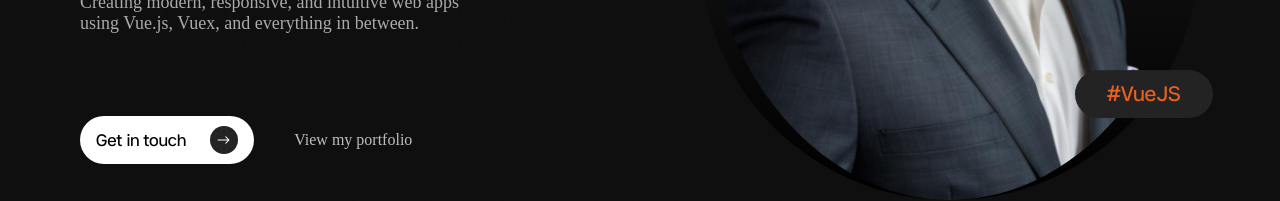
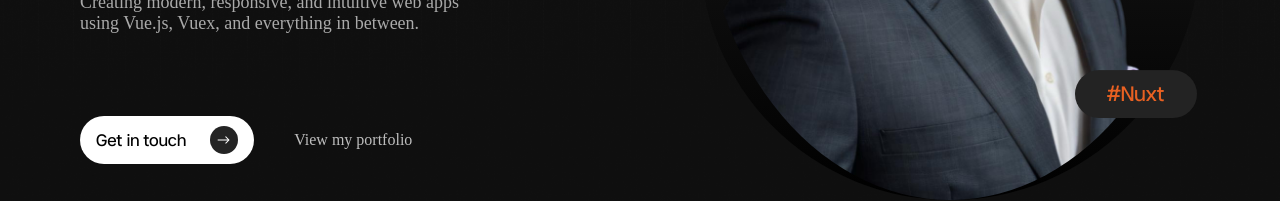
Before and after one commit to DmitriyPozniakov/Portfolio, a Vue app: page / in a window 1280 px wide. Shown: the part 550-751 px from the top of the page. Built offline with nearby package versions, Linux system fonts and the light colour scheme; a web font is replaced by a local one.

Commit message:
update portfokio, fixed bug with text

```diff
--- a/src/components/HeroSection.vue
+++ b/src/components/HeroSection.vue
@@ -24,7 +24,7 @@
       <div class="hero-image-container" data-aos="fade-left">
         <base-floating class="first">#FrontendDeveloper</base-floating>
         <base-floating class="second">#VueDev</base-floating>
-        <base-floating class="third">#VueJS</base-floating>
+        <base-floating class="third">#Nuxt</base-floating>
         <div class="image-container"></div>
       </div>
     </div>
--- a/src/components/MyStack.vue
+++ b/src/components/MyStack.vue
@@ -82,6 +82,8 @@ import TheCarousel from "./TheCarousel.vue";
   padding: 3px;
   transition: all 0.3s ease;
 }
+
+
 
 .skill:hover {
   transform: scale(1.1);
--- a/src/components/MyWorks.vue
+++ b/src/components/MyWorks.vue
@@ -55,7 +55,7 @@ const works = [
   {
     img: Carentio,
     url: "https://carentio.netlify.app/",
-    title: "Swap",
+    title: "Carentio",
     stack: "Nuxt / TypeScript / HTML5 / Tailwind",
     aos: "fade-left"
   },
--- a/src/components/layouts/TheFooter.vue
+++ b/src/components/layouts/TheFooter.vue
@@ -4,7 +4,6 @@
       <div class="left" data-aos="fade-up">
         <img class="earth" src="@/assets/images/earth.png" alt="" />
         <p class="email">pozniakov.dmytroo@gmail.com</p>
-        <p class="number">+380 98 518 6433</p>
         <div class="buttons">
           <a
             href="https://mail.google.com/mail/?view=cm&to=pozniakov.dmytroo@gmail.com"
```
